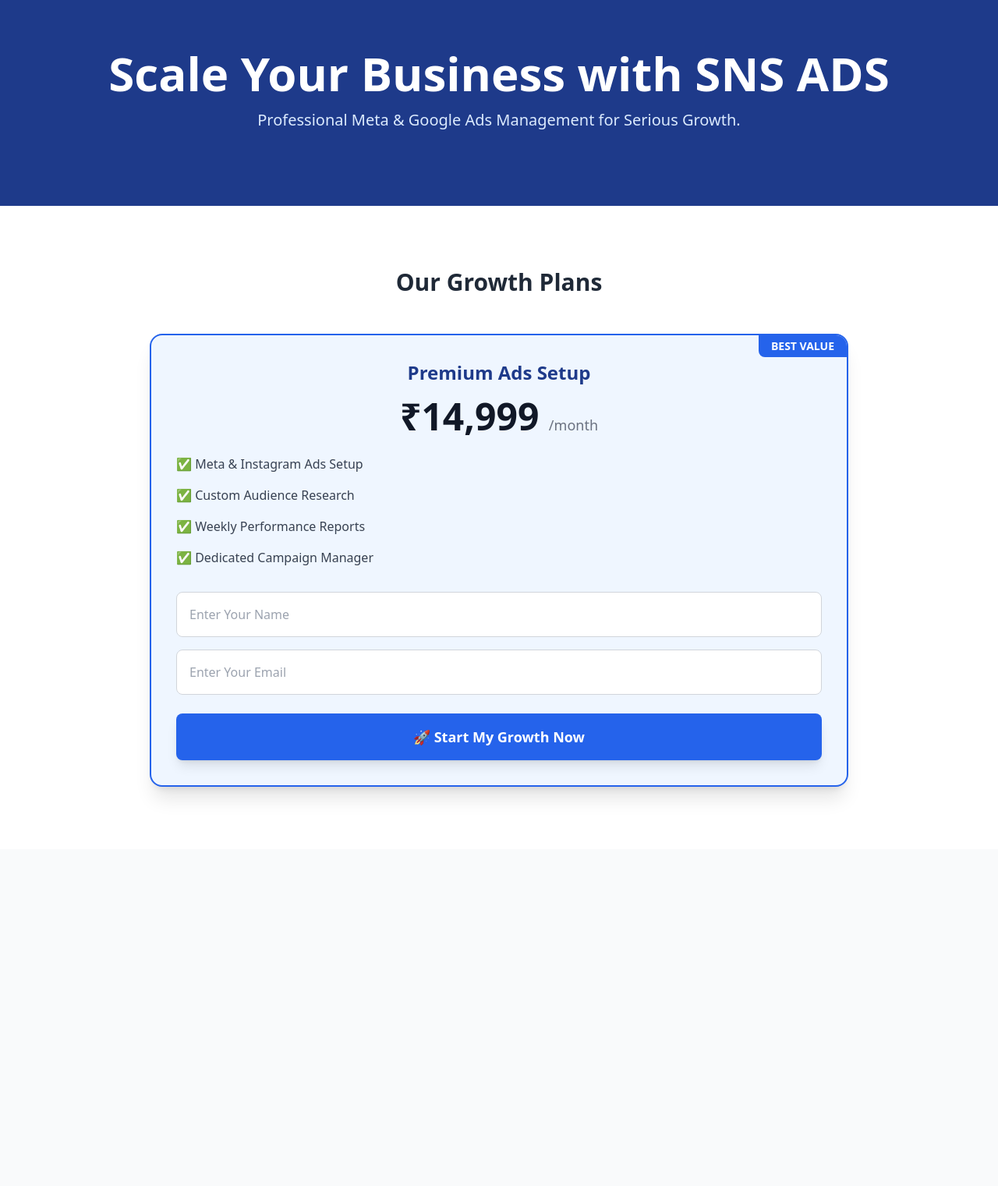
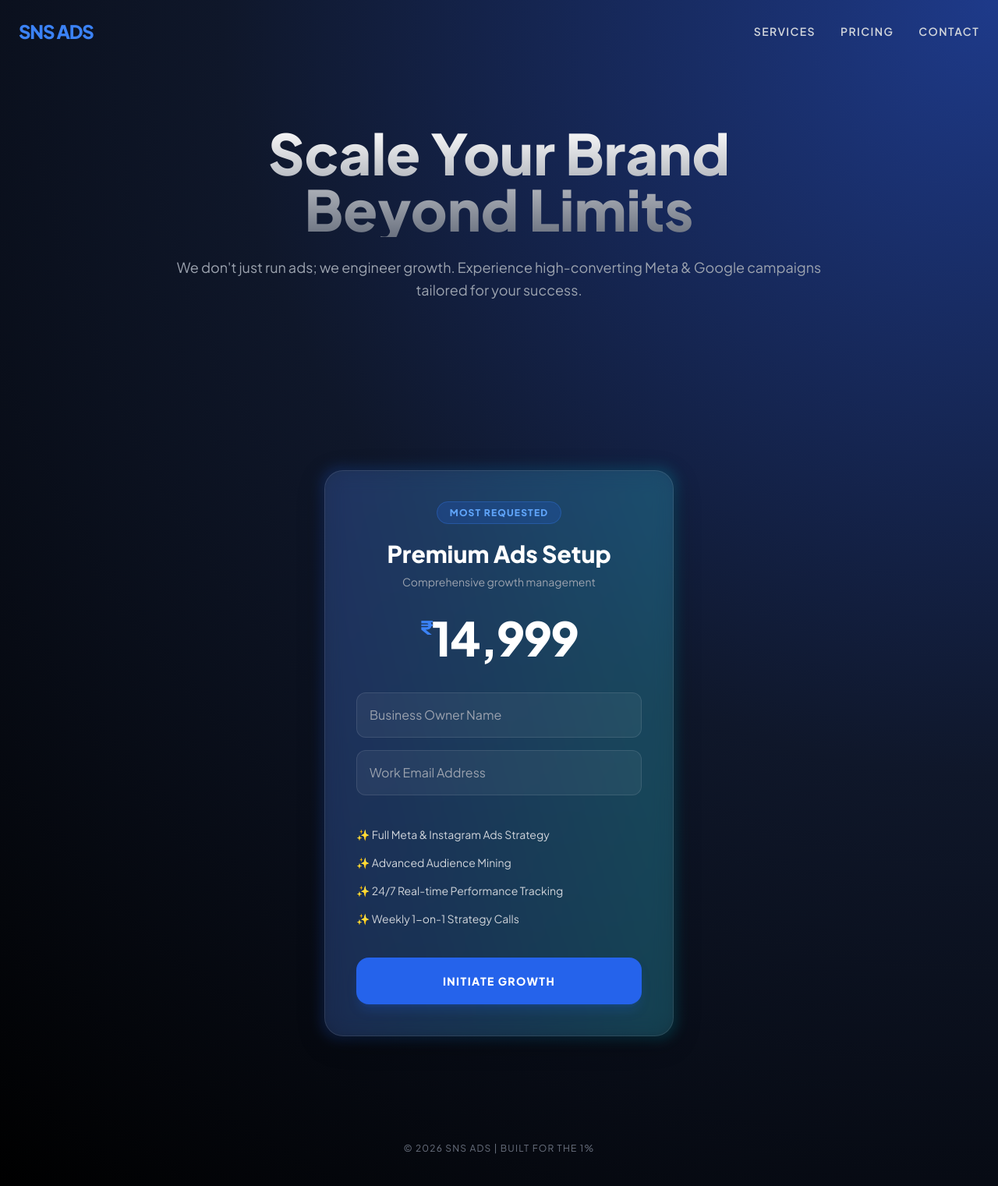
Before and after one commit to Harshitsinha98/sns-ads-project, a website: page index.html in a window 1280 px wide. Shown: the whole page at 78% size. Before the commit the page ends 1089 px from the top, so only its background shows below. Drawn offline with nearby package versions, Linux system fonts and the light colour scheme.

Commit message:
gemini ki galti

```diff
--- a/index.html
+++ b/index.html
@@ -3,105 +3,142 @@
 <head>
     <meta charset="UTF-8">
     <meta name="viewport" content="width=device-width, initial-scale=1.0">
-    <title>SNS ADS - Premium Marketing Agency</title>
+    <title>SNS ADS | Premium Growth Agency</title>
     <script src="https://cdn.tailwindcss.com"></script>
     <script src="https://checkout.razorpay.com/v1/checkout.js"></script>
+    <link href="https://fonts.googleapis.com/css2?family=Plus+Jakarta+Sans:wght@400;600;800&display=swap" rel="stylesheet">
+    <style>
+        body { font-family: 'Plus Jakarta Sans', sans-serif; }
+        .glass-card {
+            background: rgba(255, 255, 255, 0.05);
+            backdrop-filter: blur(12px);
+            -webkit-backdrop-filter: blur(12px);
+            border: 1px solid rgba(255, 255, 255, 0.1);
+            box-shadow: 0 8px 32px 0 rgba(0, 0, 0, 0.37);
+        }
+        .hero-gradient {
+            background: radial-gradient(circle at top right, #1e3a8a, #0f172a, #000000);
+        }
+    </style>
 </head>
-<body class="bg-gray-50 font-sans">
+<body class="hero-gradient text-white min-h-screen">
+
+    <!-- Navbar -->
+    <nav class="p-6 flex justify-between items-center max-w-7xl mx-auto">
+        <div class="text-2xl font-extrabold tracking-tighter text-blue-500">SNS ADS</div>
+        <div class="hidden md:flex gap-8 text-sm font-semibold text-gray-300 uppercase tracking-widest">
+            <a href="#" class="hover:text-blue-400">Services</a>
+            <a href="#pricing" class="hover:text-blue-400">Pricing</a>
+            <a href="#" class="hover:text-blue-400">Contact</a>
+        </div>
+    </nav>
 
     <!-- Hero Section -->
-    <header class="bg-blue-900 text-white py-16 px-6 text-center">
-        <h1 class="text-4xl md:text-6xl font-bold mb-4">Scale Your Business with SNS ADS</h1>
-        <p class="text-xl text-blue-100 mb-8">Professional Meta & Google Ads Management for Serious Growth.</p>
+    <header class="py-20 px-6 text-center max-w-4xl mx-auto">
+        <h1 class="text-5xl md:text-7xl font-extrabold mb-6 bg-clip-text text-transparent bg-gradient-to-b from-white to-gray-500">
+            Scale Your Brand <br>Beyond Limits
+        </h1>
+        <p class="text-lg text-gray-400 mb-10 leading-relaxed">
+            We don't just run ads; we engineer growth. Experience high-converting Meta & Google campaigns tailored for your success.
+        </p>
     </header>
 
-    <!-- Pricing Section (Wapas Add Kar Diya) -->
-    <section class="py-20 px-6 bg-white" id="pricing">
-        <div class="max-w-4xl mx-auto text-center">
-            <h2 class="text-3xl font-bold mb-12 text-gray-800">Our Growth Plans</h2>
-            <div class="border-2 border-blue-600 rounded-2xl p-8 shadow-xl bg-blue-50 relative overflow-hidden">
-                <div class="absolute top-0 right-0 bg-blue-600 text-white px-4 py-1 text-sm font-bold rounded-bl-lg uppercase">Best Value</div>
-                <h3 class="text-2xl font-bold text-blue-900 mb-4">Premium Ads Setup</h3>
-                <div class="text-5xl font-extrabold mb-6 text-gray-900">₹14,999 <span class="text-lg text-gray-500 font-normal">/month</span></div>
+    <!-- Pricing Section with Glass Finish -->
+    <section class="py-24 px-6 relative" id="pricing">
+        <div class="max-w-md mx-auto relative group">
+            <!-- Background Glow -->
+            <div class="absolute -inset-1 bg-gradient-to-r from-blue-600 to-cyan-500 rounded-3xl blur opacity-25 group-hover:opacity-50 transition duration-1000"></div>
 
-                <ul class="text-left space-y-4 mb-8 text-gray-700">
-                    <li class="flex items-center">✅ Meta & Instagram Ads Setup</li>
-                    <li class="flex items-center">✅ Custom Audience Research</li>
-                    <li class="flex items-center">✅ Weekly Performance Reports</li>
-                    <li class="flex items-center">✅ Dedicated Campaign Manager</li>
+            <div class="glass-card relative rounded-3xl p-10 text-center">
+                <span class="bg-blue-600/20 text-blue-400 text-xs font-bold px-4 py-1.5 rounded-full border border-blue-500/30 uppercase tracking-widest">Most Requested</span>
+
+                <h3 class="text-3xl font-bold mt-6 mb-2">Premium Ads Setup</h3>
+                <p class="text-gray-400 text-sm mb-8">Comprehensive growth management</p>
+
+                <div class="text-6xl font-black mb-10 tracking-tight">
+                    <span class="text-2xl align-top text-blue-500">₹</span>14,999
+                </div>
+
+                <div class="space-y-4 mb-10">
+                    <input type="text" id="name" placeholder="Business Owner Name" class="w-full bg-white/5 border border-white/10 p-4 rounded-xl focus:border-blue-500 outline-none transition">
+                    <input type="email" id="email" placeholder="Work Email Address" class="w-full bg-white/5 border border-white/10 p-4 rounded-xl focus:border-blue-500 outline-none transition">
+                </div>
+
+                <ul class="text-left space-y-4 mb-10 text-sm text-gray-300">
+                    <li class="flex items-center">✨ Full Meta & Instagram Ads Strategy</li>
+                    <li class="flex items-center">✨ Advanced Audience Mining</li>
+                    <li class="flex items-center">✨ 24/7 Real-time Performance Tracking</li>
+                    <li class="flex items-center">✨ Weekly 1-on-1 Strategy Calls</li>
                 </ul>
 
-                <!-- Form for Customer Details -->
-                <div class="space-y-4 mb-6">
-                    <input type="text" id="name" placeholder="Enter Your Name" class="w-full p-4 border border-gray-300 rounded-lg focus:ring-2 focus:ring-blue-600 outline-none">
-                    <input type="email" id="email" placeholder="Enter Your Email" class="w-full p-4 border border-gray-300 rounded-lg focus:ring-2 focus:ring-blue-600 outline-none">
-                </div>
-
-                <button onclick="payNow()" class="w-full bg-blue-600 text-white font-bold py-4 rounded-lg hover:bg-blue-700 transition duration-300 text-lg shadow-lg">
-                    🚀 Start My Growth Now
+                <button onclick="payNow()" class="w-full bg-blue-600 hover:bg-blue-500 text-white font-bold py-5 rounded-2xl transition-all shadow-lg shadow-blue-600/20 active:scale-95 uppercase tracking-widest text-sm">
+                    Initiate Growth
                 </button>
             </div>
         </div>
     </section>
 
+    <footer class="py-10 text-center text-gray-500 text-xs tracking-widest uppercase">
+        © 2026 SNS ADS | Built for the 1%
+    </footer>
+
     <script>
         async function payNow() {
-            const name = document.getElementById('name').value;
-            const email = document.getElementById('email').value;
+            const nameInput = document.getElementById('name');
+            const emailInput = document.getElementById('email');
 
-            if(!name || !email) {
-                alert("Bhai, please Name aur Email sahi se bhar do!");
+            if(!nameInput.value || !emailInput.value) {
+                alert("Please fill in your details to proceed.");
                 return;
             }
 
-            // Step 1: Backend se Order ID lo
+            try {
+                // Step 1: Create Order
                 const res = await fetch('https://sns-ads-project.onrender.com/api/create-order', {
                     method: 'POST',
                     headers: { 'Content-Type': 'application/json' },
-                body: JSON.stringify({ amount: 14999 }) // ₹14,999
+                    body: JSON.stringify({ amount: 14999 })
                 });
                 const order = await res.json();
 
-            // Step 2: Razorpay Options
+                // Step 2: Razorpay Config
                 const options = {
-                "key": "rzp_test_YOUR_KEY_HERE", // Ye hum Render ke env se handle kar rahe hain
+                    "key": "rzp_test_YOUR_KEY_HERE",
                     "amount": order.amount,
                     "currency": "INR",
-                "name": "SNS ADS Agency",
-                "description": "Premium Ads Management Plan",
+                    "name": "SNS ADS",
+                    "description": "Premium Ads Setup Fee",
                     "order_id": order.id,
-
-                // --- 2nd Point: Payment Success Logic ---
-                "handler": function (response) {
-                    fetch('https://sns-ads-project.onrender.com/api/payment-success', {
+                    "handler": async function (response) {
+                        // Step 3: Save Success Data
+                        await fetch('https://sns-ads-project.onrender.com/api/payment-success', {
                             method: 'POST',
                             headers: { 'Content-Type': 'application/json' },
                             body: JSON.stringify({
-                            name: name,
-                            email: email,
+                                name: nameInput.value,
+                                email: emailInput.value,
                                 service: "Premium Ads Setup",
                                 amount: 1499900,
                                 paymentId: response.razorpay_payment_id,
                                 orderId: response.razorpay_order_id
                             })
-                    })
-                    .then(() => {
-                        alert("Mubarak ho! Payment successful aur aapka data Admin Dashboard mein save ho gaya hai.");
+                        });
+                        alert("Success! Order placed and recorded.");
                         window.location.reload();
-                    })
-                    .catch(err => console.error("Data save error:", err));
                     },
                     "prefill": {
-                    "name": name,
-                    "email": email
+                        "name": nameInput.value,
+                        "email": emailInput.value
                     },
-                "theme": { "color": "#1e3a8a" }
+                    "theme": { "color": "#2563eb" }
                 };
 
                 const rzp = new Razorpay(options);
                 rzp.open();
+            } catch (err) {
+                alert("Server error, please check connection.");
+            }
         }
     </script>
-
 </body>
 </html>
```
Lines whose indentation alone changed are shown as unchanged.
